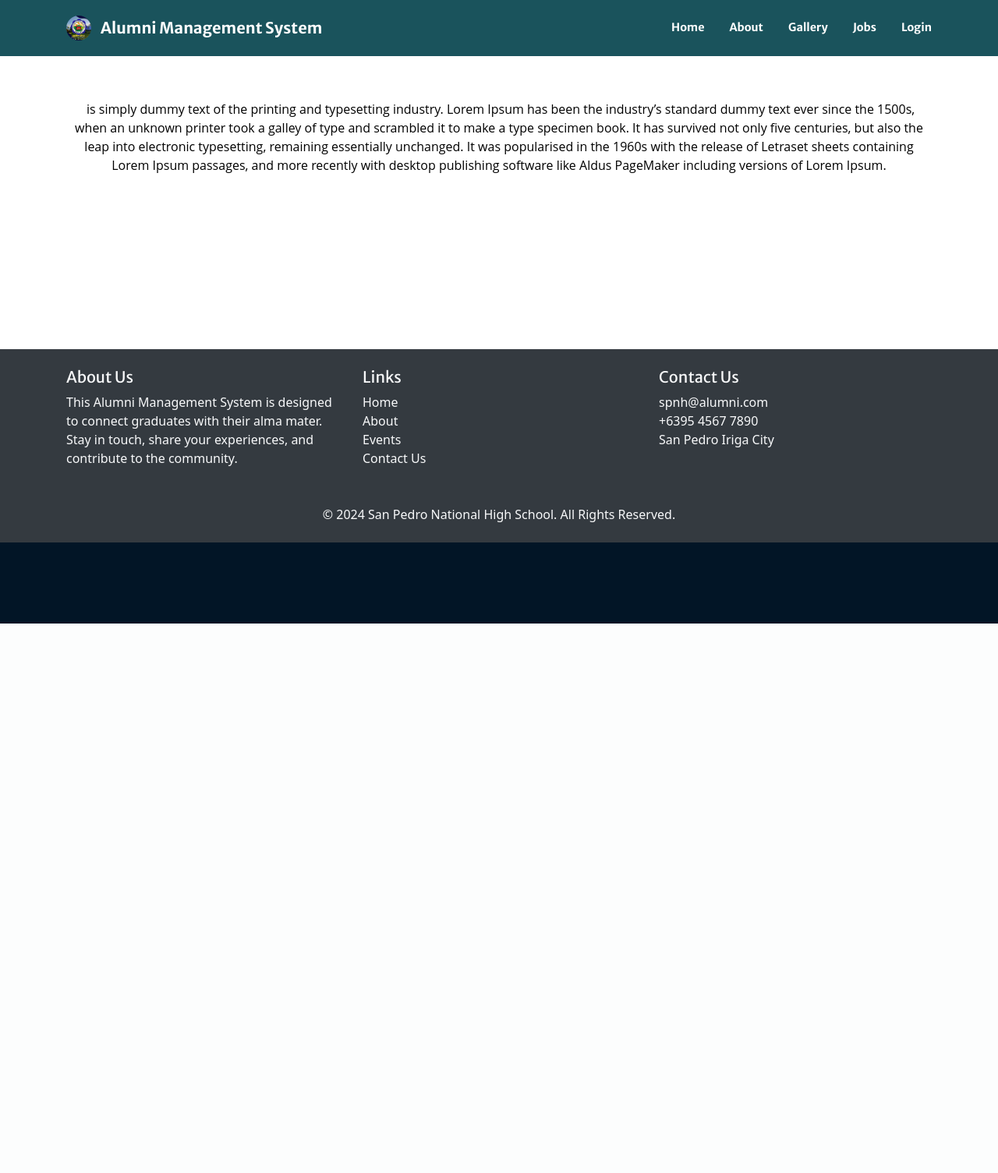
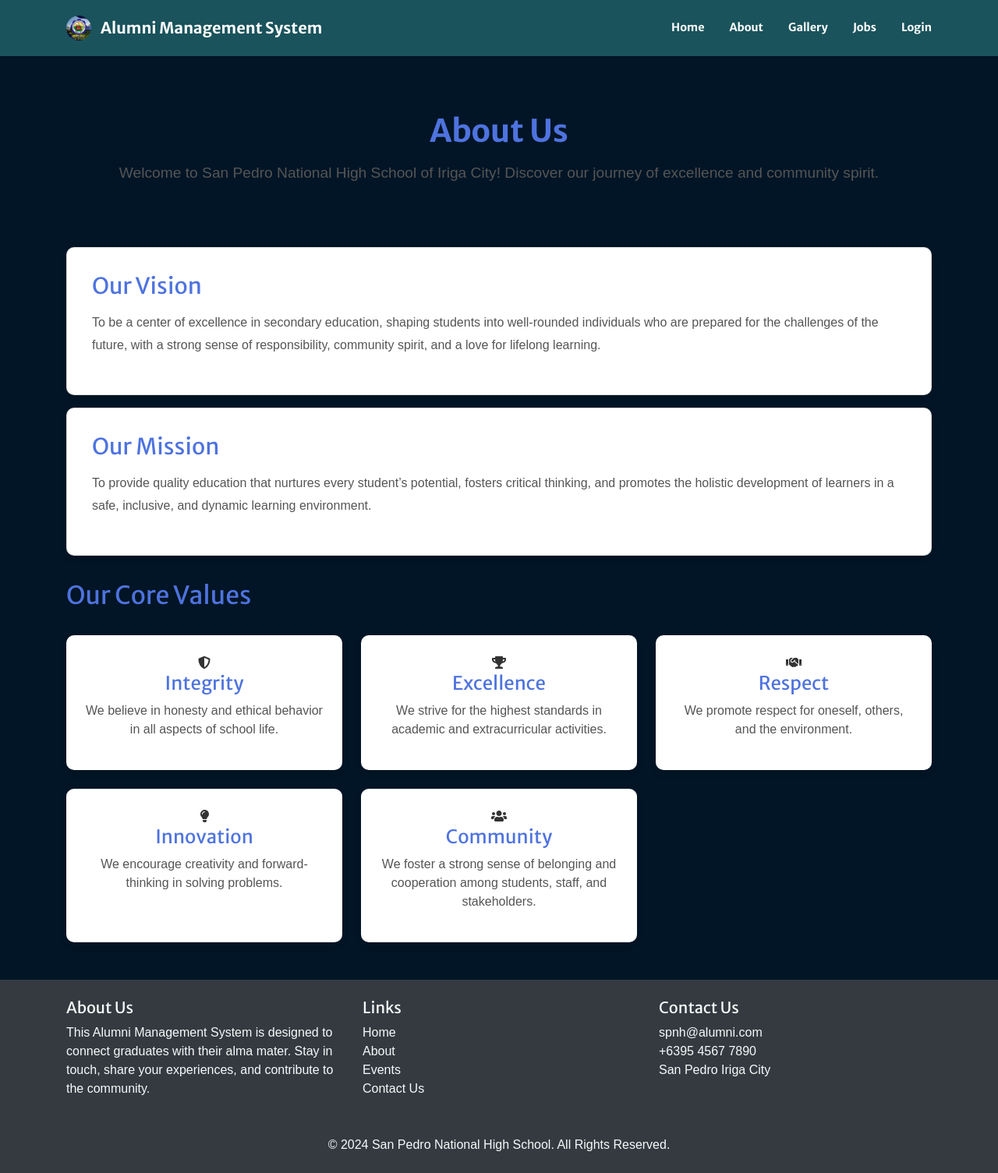
Before and after one commit to krlmkelpcsn/alumni_management_system, a PHP site: page /index.php?page=about in a window 1280 px wide. Shown: the whole page at 78% size. Before the commit the page ends 800 px from the top, so only its background shows below. Run offline with PHP 8.4, Linux system fonts and the light colour scheme; data comes from the database, SQL or seed files in the repository; data that the repository does not hold is empty; some libraries are stand-ins or nearby versions.

Commit message:
aboutus ui-enhancement

```diff
--- a/about.php
+++ b/about.php
@@ -1,31 +1,166 @@
+<style>
+        /* General Styles */
+        * {
+            margin: 0;
+            padding: 0;
+            box-sizing: border-box;
+            font-family: 'Poppins', sans-serif;
+        }
+        body {
+            /* background-color: #f4f4f9; */
+            color: #333;
+        }
+        /* Header Section */
+        .about-header {
+            margin-top:6em;
+            /* background: linear-gradient(rgba(0,0,0,0.6), rgba(0,0,0,0.6)), url('img/home-background.webp') no-repeat center center/cover; */
 
- <style>
-    * {
-        font-family:system-ui;
         }
-    .head {
-        padding-top:7rem;
+        .about-header h1 {
+            color: #4e73df;
+            font-size: 2.5rem;
+            margin-bottom: 1rem;
+            font-weight: 700;
         }
-    section {
-        background: #fff;
+        .about-header p {
+            font-size: 1.2rem;
+            color: #555;
         }
+
+        /* Section Styling */
+        /* .container {
+            max-width: 1200px;
+            margin: 2rem auto;
+            padding: 0 1rem;
+        } */
+
+        /* Vision and Mission Section */
+        .card {
+            background: white;
+            box-shadow: 0 4px 8px rgba(0, 0, 0, 0.1);
+            border-radius: 10px;
+            margin: 1rem 0;
+            padding: 2rem;
+            transition: transform 0.3s ease;
+        }
+        .card:hover {
+            transform: translateY(-5px);
+        }
+        .card h2 {
+            color: #4e73df;
+            font-size: 1.8rem;
+            margin-bottom: 1rem;
+        }
+        .card p {
+            line-height: 1.8;
+            font-size: 1rem;
+            color: #555;
+        }
+
+        /* Core Values Section */
+        .values-section {
+            display: grid;
+            grid-template-columns: repeat(auto-fit, minmax(300px, 1fr));
+            gap: 1.5rem;
+            margin-top: 2rem;
+        }
+        .value-card {
+            text-align: center;
+            padding: 1.5rem;
+            background: #ffffff;
+            border-radius: 10px;
+            box-shadow: 0 4px 8px rgba(0, 0, 0, 0.1);
+        }
+        .value-card i {
+            font-size: 3rem;
+            color: #1cc88a;
+            margin-bottom: 1rem;
+        }
+        .value-card h3 {
+            color: #4e73df;
+            font-size: 1.5rem;
+            margin-bottom: 0.5rem;
+        }
+        .value-card p {
+            font-size: 1rem;
+            color: #555;
+        }
+
+        /* Footer Section */
+        /* footer {
+            background: #1cc88a;
+            color: white;
+            text-align: center;
+            padding: 1rem;
+            margin-top: 2rem;
+            border-radius: 20px 20px 0 0;
+        }
+        footer p {
+            margin: 0;
+            font-size: 0.9rem;
+        } */
     </style>
- <!-- Masthead-->
-        <header class="">
-            <!-- <div class="head container h-100"> -->
-                <div class="row h-100 align-items-center justify-content-center text-center">
-                    <!-- <div class="col-lg-10 align-self-end mb-4" style="background: #0000002e;"> -->
-                    	 <!-- <h1 class="text-uppercase text-white font-weight-bold">About Us</h1> -->
-                        <!-- <hr class="divider my-4" /> -->
+</head>
+<body>
+    <!-- Header Section -->
+    <div class="about-header text-center text-light py-5" style="">
+    <div class="container">
+        <h1 class="display-4 fw-bold">About Us</h1>
+        <p class="lead mt-3">
+            Welcome to San Pedro National High School of Iriga City! Discover our journey of excellence and community spirit.
+        </p>
+    </div>
     </div>
 
+
+    <!-- Main Content Section -->
+    <div class="container mb-5">
+        <!-- Vision Section -->
+        <div class="card">
+            <h2>Our Vision</h2>
+            <p>To be a center of excellence in secondary education, shaping students into well-rounded individuals who are prepared for the challenges of the future, with a strong sense of responsibility, community spirit, and a love for lifelong learning.</p>
+        </div>
+
+        <!-- Mission Section -->
+        <div class="card">
+            <h2>Our Mission</h2>
+            <p>To provide quality education that nurtures every student’s potential, fosters critical thinking, and promotes the holistic development of learners in a safe, inclusive, and dynamic learning environment.</p>
+        </div>
+
+        <!-- Core Values Section -->
+        <h2 style="color: #4e73df; margin-top: 2rem;">Our Core Values</h2>
+        <div class="values-section">
+            <div class="value-card">
+                <i class="fas fa-shield-alt"></i>
+                <h3>Integrity</h3>
+                <p>We believe in honesty and ethical behavior in all aspects of school life.</p>
+            </div>
+            <div class="value-card">
+                <i class="fas fa-trophy"></i>
+                <h3>Excellence</h3>
+                <p>We strive for the highest standards in academic and extracurricular activities.</p>
+            </div>
+            <div class="value-card">
+                <i class="fas fa-handshake"></i>
+                <h3>Respect</h3>
+                <p>We promote respect for oneself, others, and the environment.</p>
+            </div>
+            <div class="value-card">
+                <i class="fas fa-lightbulb"></i>
+                <h3>Innovation</h3>
+                <p>We encourage creativity and forward-thinking in solving problems.</p>
+            </div>
+            <div class="value-card">
+                <i class="fas fa-users"></i>
+                <h3>Community</h3>
+                <p>We foster a strong sense of belonging and cooperation among students, staff, and stakeholders.</p>
             </div>
         </div>
-        </header>
+    </div>
 
-    <section class="page-section">
-        <div class="container">
-    <?php echo html_entity_decode($_SESSION['system']['about_content']) ?>
-
-        </div>
-        </section>
+    <!-- Footer Section -->
+    <!-- <footer>
+        <p>&copy; 2024 San Pedro National High School. All Rights Reserved.</p>
+    </footer> -->
+</body>
+</html>
```
Lines whose indentation alone changed are shown as unchanged.
